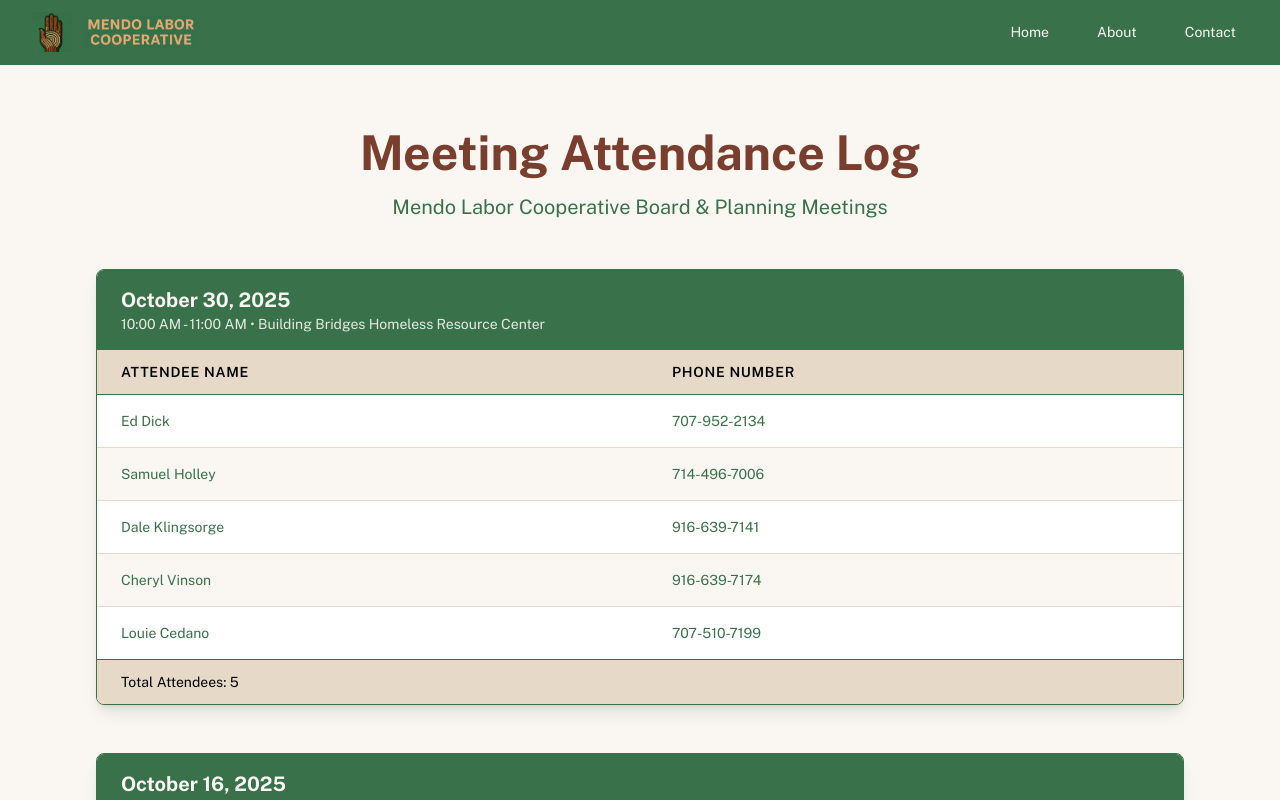
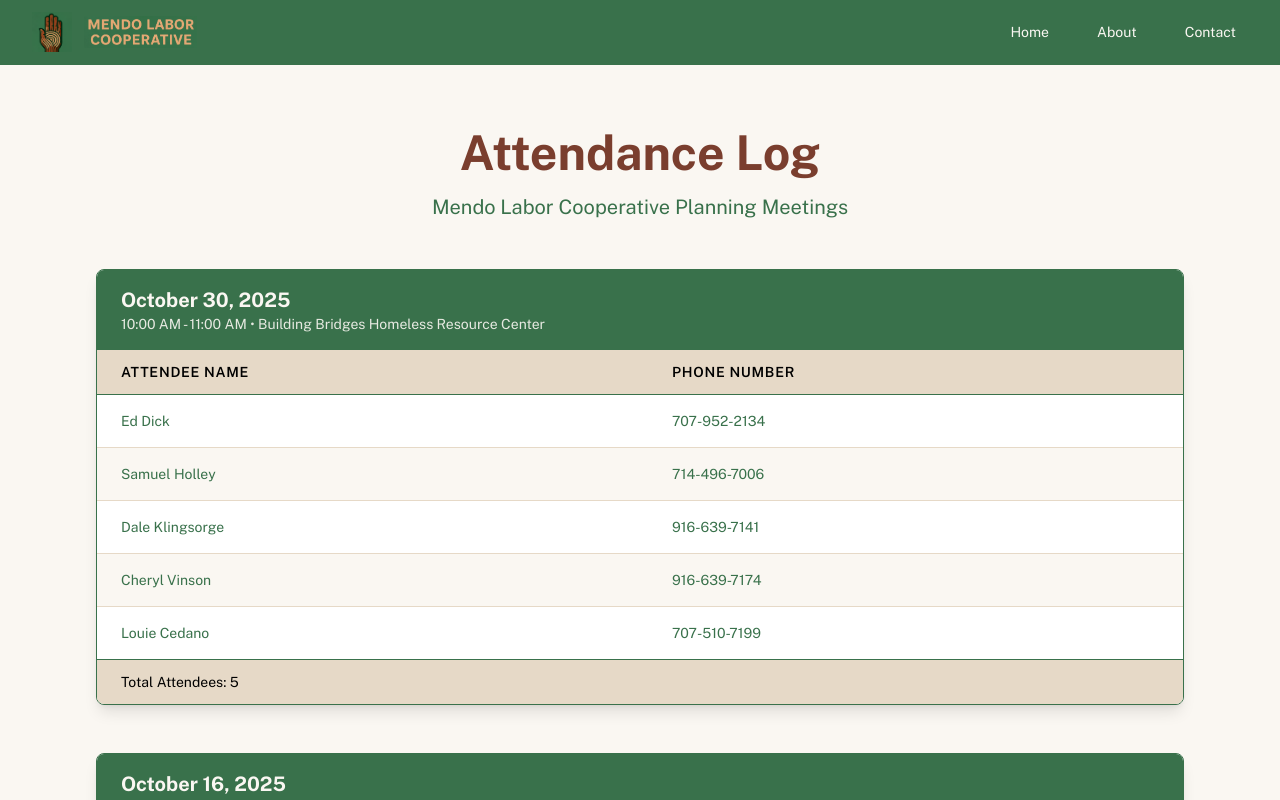
Before and after one commit to samuelmholley1/mendolaborcoop.ukiahumc.org, a Next.js app: page /meeting-log in a window 1280 px wide. Shown: the top 800 px of the page. Built offline with nearby package versions, Linux system fonts and the light colour scheme.

Commit message:
Simplify headline to just "Attendance Log" by removing "Meetings"

```diff
--- a/pages/meeting-log.tsx
+++ b/pages/meeting-log.tsx
@@ -47,10 +47,10 @@ const MeetingLogPage: React.FC = () => {
         <div className="max-w-6xl mx-auto px-4 sm:px-6 lg:px-8 py-16">
           <div className="text-center mb-12">
             <h1 className="text-4xl md:text-5xl font-headline font-bold text-redwood mb-4">
-              Meeting Attendance Log
+              Attendance Log
             </h1>
             <p className="text-xl font-body text-moss">
-              Mendo Labor Cooperative Board & Planning Meetings
+              Mendo Labor Cooperative Planning Meetings
             </p>
           </div>
 
```
